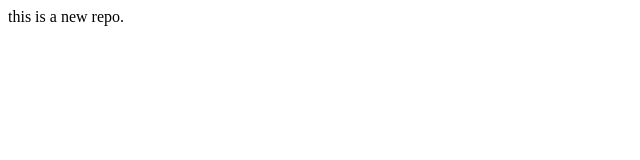
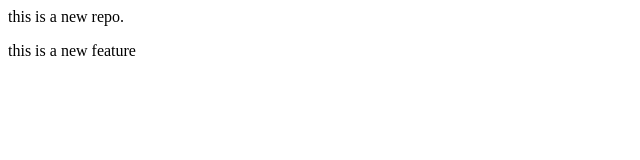
Before and after one commit to far79/local, a plain HTML site: page index.html in a window 1280 px wide. Shown: the whole page, without its empty margins (0-640 px from the left). Drawn offline with Linux system fonts and the light colour scheme.

Commit message:
Add new feature

```diff
--- a/index.html
+++ b/index.html
@@ -1 +1,2 @@
 <p>this is a new repo.</p>
+<p?>this is a new feature</p>
```
